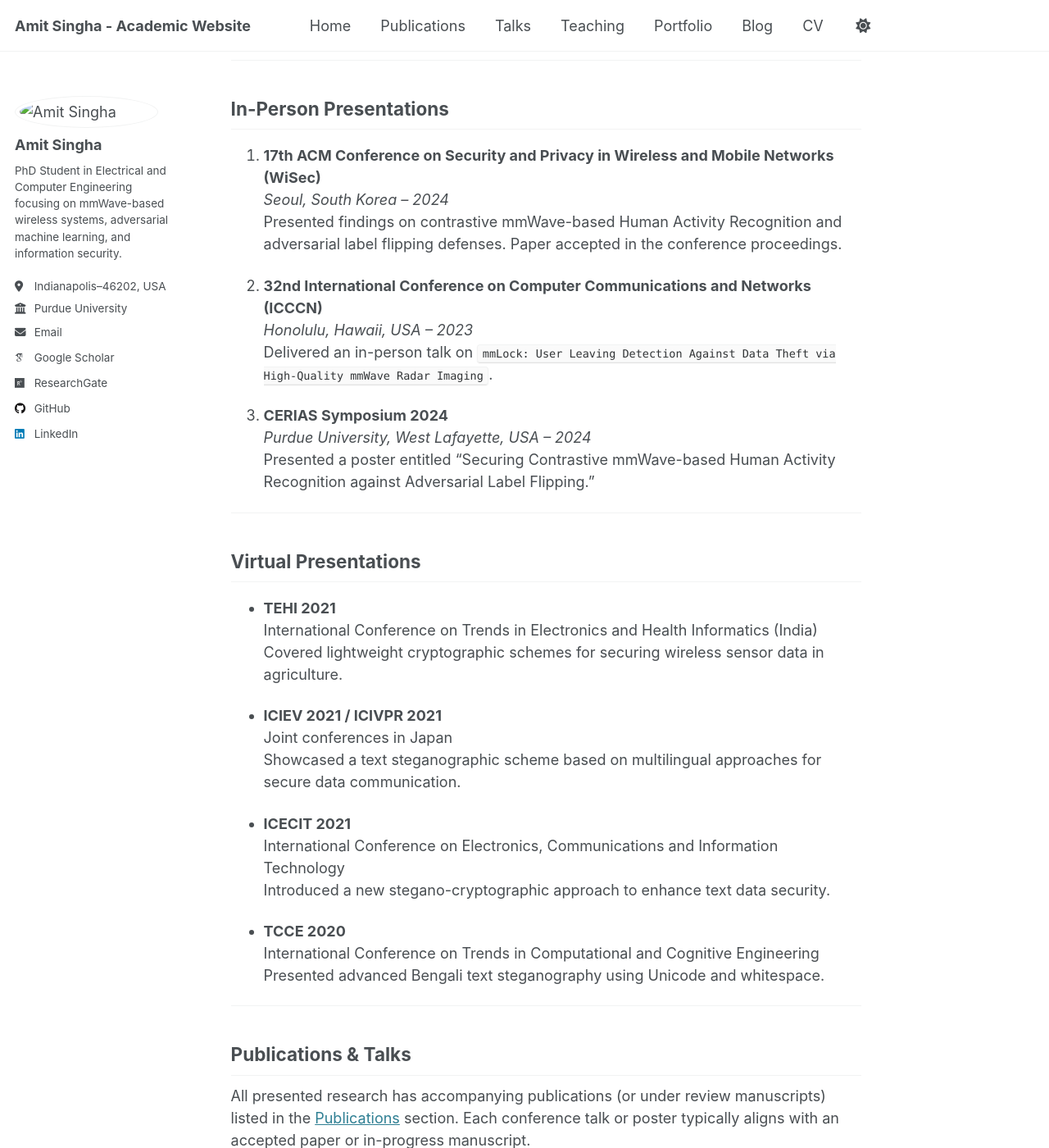
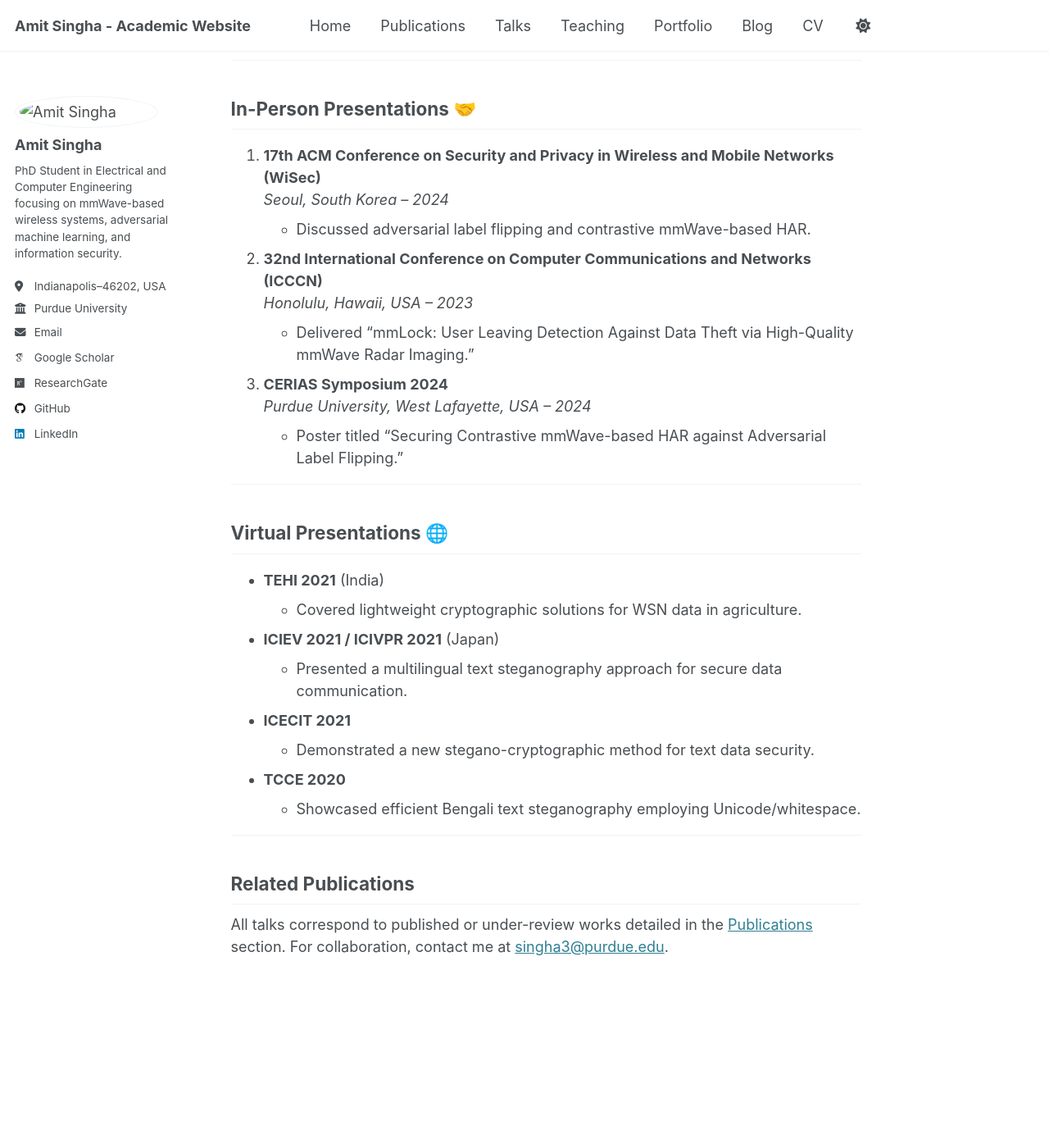
Before and after one commit to singpurdue/singpurdue.github.io, a Jekyll site: the page built from _pages/talks.md, in a window 1280 px wide and 1400 px high, scrolled down 241 px. Shown: the whole window at 82% size. Built offline with Jekyll 4.4.1, drawn with Linux system fonts in a browser that asks for light colours; emoji names are drawn with the system emoji font; some web fonts are replaced; some of the changed text lies outside the part shown.

Commit message:
Update talks.md

```diff
--- a/_pages/talks.md
+++ b/_pages/talks.md
@@ -5,56 +5,44 @@ permalink: /talks/
 author_profile: true
 ---
 
-## Overview
+## Overview :microphone:
 
-I have presented my research **in-person** and **online** at various conferences and symposia, often alongside published papers or posters. Key appearances are summarized below.
+I have presented my research **in-person** and **virtually** at multiple conferences and symposiums, typically in tandem with published papers or poster sessions.
 
 ---
 
-## In-Person Presentations
+## In-Person Presentations :handshake:
 
 1. **17th ACM Conference on Security and Privacy in Wireless and Mobile Networks (WiSec)**
    *Seoul, South Korea – 2024*
-   Presented findings on contrastive mmWave-based Human Activity Recognition and adversarial label flipping defenses. Paper accepted in the conference proceedings.
+   - Discussed adversarial label flipping and contrastive mmWave-based HAR.
 
 2. **32nd International Conference on Computer Communications and Networks (ICCCN)**
    *Honolulu, Hawaii, USA – 2023*
-   Delivered an in-person talk on `mmLock: User Leaving Detection Against Data Theft via High-Quality mmWave Radar Imaging`.
+   - Delivered “mmLock: User Leaving Detection Against Data Theft via High-Quality mmWave Radar Imaging.”
 
 3. **CERIAS Symposium 2024**
    *Purdue University, West Lafayette, USA – 2024*
-   Presented a poster entitled “Securing Contrastive mmWave-based Human Activity Recognition against Adversarial Label Flipping.”
+   - Poster titled “Securing Contrastive mmWave-based HAR against Adversarial Label Flipping.”
 
 ---
 
-## Virtual Presentations
+## Virtual Presentations :globe_with_meridians:
 
-- **TEHI 2021**
-  International Conference on Trends in Electronics and Health Informatics (India)
-  Covered lightweight cryptographic schemes for securing wireless sensor data in agriculture.
+- **TEHI 2021** (India)
+  - Covered lightweight cryptographic solutions for WSN data in agriculture.
 
-- **ICIEV 2021 / ICIVPR 2021**
-  Joint conferences in Japan
-  Showcased a text steganographic scheme based on multilingual approaches for secure data communication.
+- **ICIEV 2021 / ICIVPR 2021** (Japan)
+  - Presented a multilingual text steganography approach for secure data communication.
 
 - **ICECIT 2021**
-  International Conference on Electronics, Communications and Information Technology
-  Introduced a new stegano-cryptographic approach to enhance text data security.
+  - Demonstrated a new stegano-cryptographic method for text data security.
 
 - **TCCE 2020**
-  International Conference on Trends in Computational and Cognitive Engineering
-  Presented advanced Bengali text steganography using Unicode and whitespace.
+  - Showcased efficient Bengali text steganography employing Unicode/whitespace.
 
 ---
 
-## Publications & Talks
+## Related Publications
 
-All presented research has accompanying publications (or under review manuscripts) listed in the [Publications](/publications/) section. Each conference talk or poster typically aligns with an accepted paper or in-progress manuscript.
-
----
-
-### Explore More
-
-- **[Publications](/publications/):** Comprehensive record of published and under-review works
-- **[CV](/cv/):** Full academic and professional background
-- **[Contact Me](mailto:singha3@purdue.edu):** For any research or collaboration inquiries
+All talks correspond to published or under-review works detailed in the [Publications](/publications/) section. For collaboration, contact me at [singha3@purdue.edu](mailto:singha3@purdue.edu).
```
